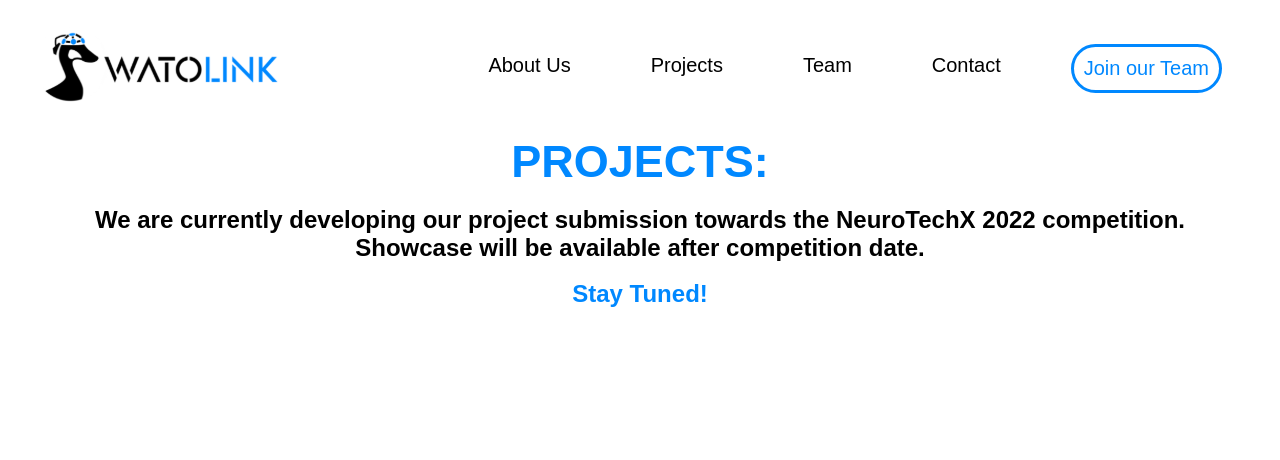
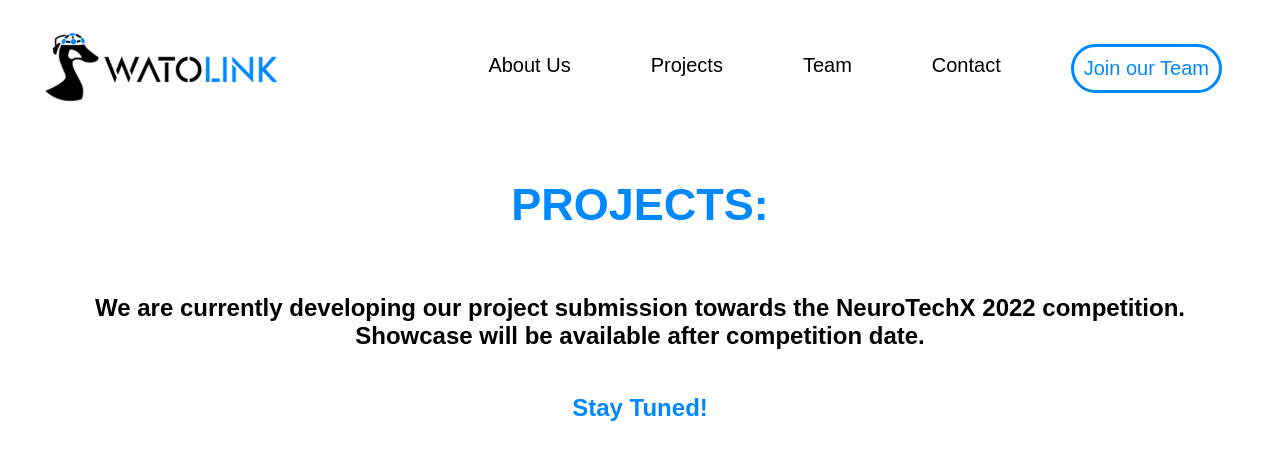
Before and after one commit to WATOLINK/main-website, a Next.js app: page /projects in a window 1280 px wide. Shown: the top 460 px of the page. Built offline with nearby package versions, Linux system fonts and the light colour scheme.

Commit message:
Quick css fix

```diff
--- a/pages/projects.js
+++ b/pages/projects.js
@@ -25,6 +25,8 @@ const StyledTitleText = styled.div`
     color: ${({theme}) => theme.colors.blue};
     font: ${({theme}) => theme.fonts.heading};
     text-align: center;
+    margin-top: 5%;
+    margin-bottom: 5%;
 `
 
 const TitleText = ()=>{
@@ -43,6 +45,8 @@ const StyledSecondaryText = styled.div`
     color: ${({theme}) => theme.colors.blue};
     font: ${({theme}) => theme.fonts.medium24bold};
     text-align: center;
+    margin-top: 2%;
+    margin-bottom: 2%;
 `
 
 const BodyText = ()=>{
@@ -53,7 +57,6 @@ const BodyText = ()=>{
 
     return(
         <div>
-            <br></br>
             <StyledBodyText>{bodyText1}</StyledBodyText>
             <StyledBodyText>{bodyText2}</StyledBodyText>
             <br></br>
```
